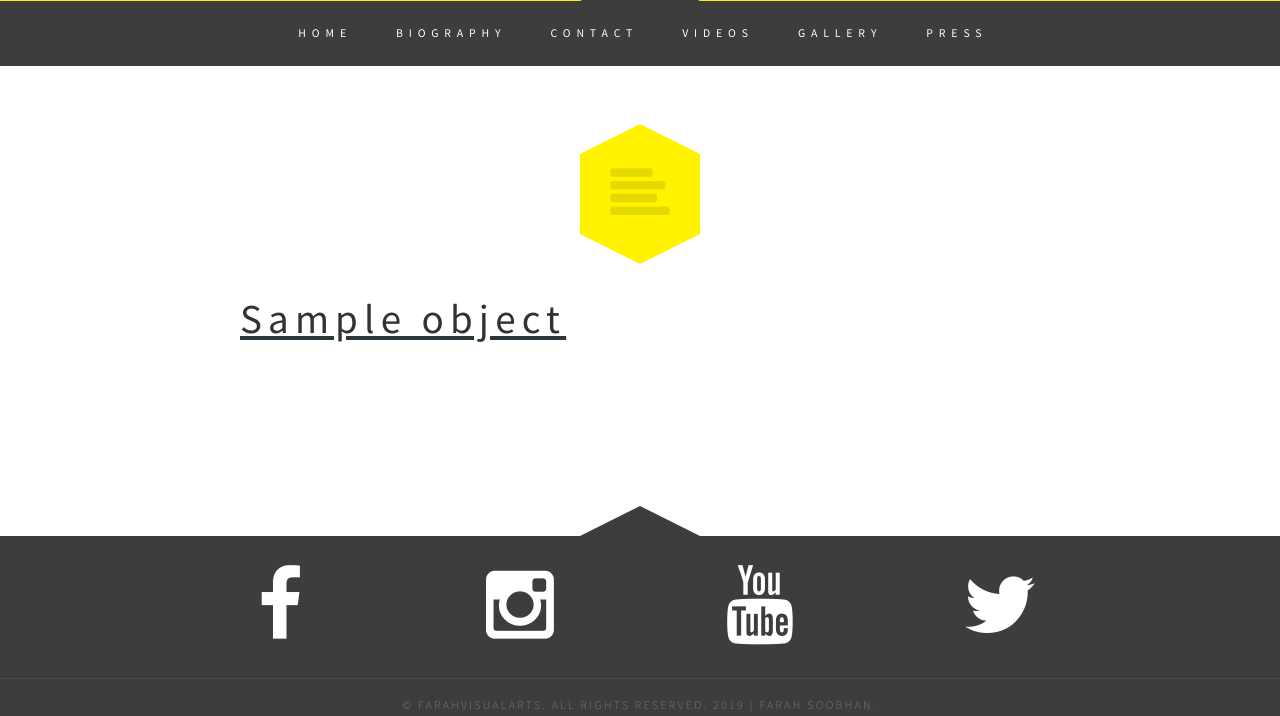
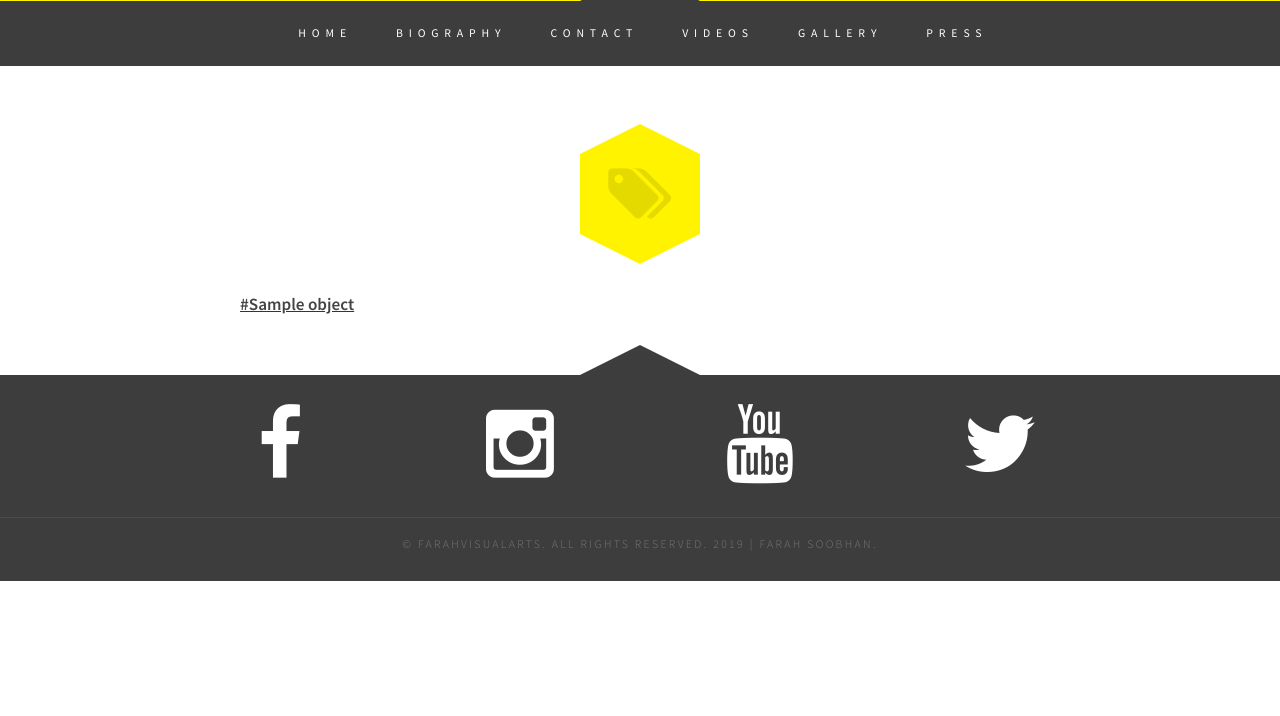
Before and after one commit to zsoobhan/fva, a Django app: template www/templates/media/tag_list.html in a window 1280 px wide. Shown: the part 434-1150 px from the top of the page. After the commit the page ends 1015 px from the top, so only its background shows below. Run offline with Django 3.2, Linux system fonts and the light colour scheme; the template is opened without the code that fills it: most values are stand-ins (such as "Sample title", 1, 10 or a date in 2020).

Commit message:
Fixes tag list page

```diff
--- a/www/templates/media/tag_list.html
+++ b/www/templates/media/tag_list.html
@@ -10,17 +10,14 @@
 <div class="featured-wrapper">
     <div class="extra2">
         <div class="small-spacer"></div>
-        <div class="hexagon"><span class="icon fa-align-left"></span> </div>
+        <div class="hexagon"><span class="icon fa-tags"></span> </div>
 
         {% if active_objects %}
+            <div class="ebox blog">
             {% for object in active_objects %}
-                <div class="ebox blog">
-                    <div class="title">
-                        <a href="{{ object.get_absolute_url }}"><h2>{{ object.title }}</h2></a>
-                    </div>
-                </div>
-                <div class="small-spacer"></div>
+                <a href="{{ object.get_absolute_url }}"><h3>#{{ object.title }}</h3></a>
             {% endfor %}
+            </div>
 
             {% if page_obj.has_next or page_obj.has_previous %}
                 <div class="pagination">
```
